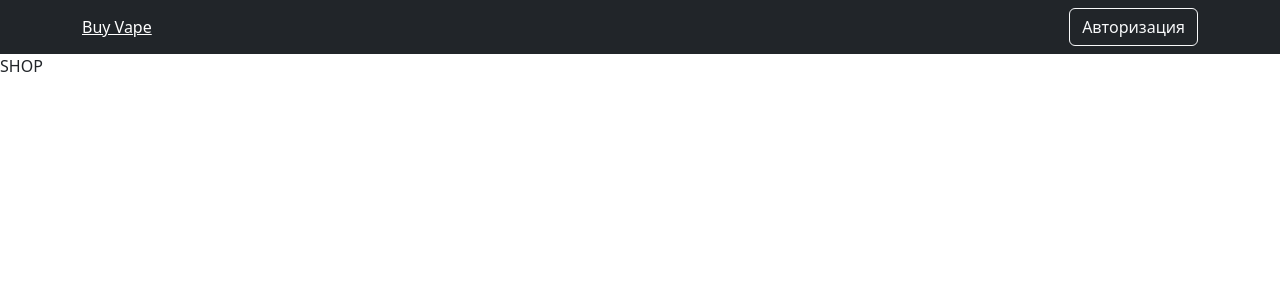
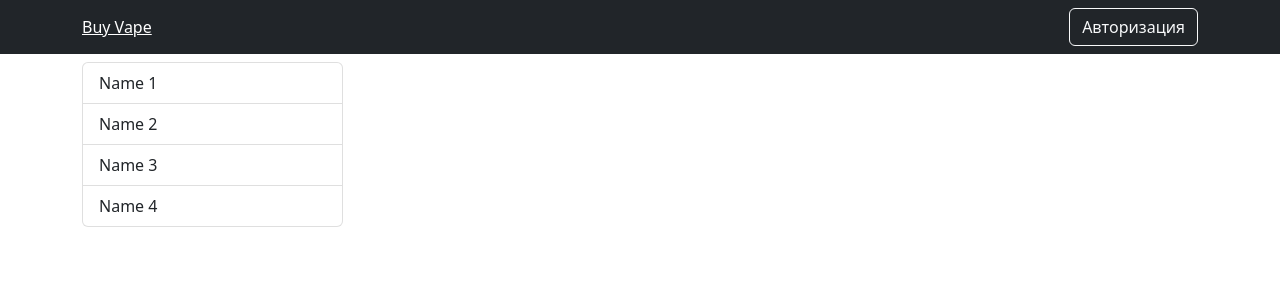
Before and after one commit to FreydZig/VapeTravel, a React (Create React App) app in the folder client/: page / in a window 1280 px wide. Shown: the top 300 px of the page. Built offline with nearby package versions, Linux system fonts and the light colour scheme.

Commit message:
feat: TypeBar

```diff
--- /dev/null
+++ b/client/src/components/TypeBar.js
@@ -0,0 +1,24 @@
+import React, {useContext} from 'react';
+import {Context} from "../index";
+import {observer} from "mobx-react-lite";
+import {ListGroup} from "react-bootstrap";
+
+const TypeBar = observer(() => {
+    const {products} = useContext(Context);
+    return (
+        <ListGroup>
+            {products.types.map(type =>
+                <ListGroup.Item
+                    style={{cursor: "pointer"}}
+                    active={type.id === products.selectedType.id}
+                    onClick={() => products.setSelectedType(type)}
+                    key={type.id}
+                >
+                    {type.name}
+                </ListGroup.Item>
+            )}
+        </ListGroup>
+    );
+});
+
+export default TypeBar;
--- a/client/src/pages/Shop.js
+++ b/client/src/pages/Shop.js
@@ -1,10 +1,19 @@
 import React from 'react';
+import {Col, Container, Row} from "react-bootstrap";
+import TypeBar from "../components/TypeBar";
 
 const Shop = () => {
     return (
-        <div>
-            SHOP
-        </div>
+        <Container>
+            <Row className="mt-2">
+                <Col md={3}>
+                    <TypeBar/>
+                </Col>
+                <Col md={9}>
+
+                </Col>
+            </Row>
+        </Container>
     );
 };
 
--- a/client/src/store/ProductsStore.js
+++ b/client/src/store/ProductsStore.js
@@ -4,7 +4,9 @@ export default class ProductsStore{
     constructor() {
         this._types = [
             {id: 1, name: 'Name 1'},
-            {id: 2, name: 'Name 2'}
+            {id: 2, name: 'Name 2'},
+            {id: 3, name: 'Name 3'},
+            {id: 4, name: 'Name 4'},
         ];
         this._brands = [
             {id: 1, name: 'BName 1'},
@@ -14,6 +16,8 @@ export default class ProductsStore{
             {id: 1, name: 'BName 1', description: 'fasfsa', price: 2223, img: 'https://img2.goodfon.ru/original/3694x2463/6/9a/evropeyskaya-koshka-dikiy-kot.jpg'},
             {id: 2, name: 'pName 2', description: 'fasfsa', price: 2223, img: 'https://wallpapersgood.ru/wallpapers/main/201128/koshka-kot-polosatyy-b0b9c75.jpg'}
         ];
+
+        this._selectedType = {};
         makeAutoObservable(this);
     }
 
@@ -29,6 +33,10 @@ export default class ProductsStore{
         this._products = products;
     }
 
+    setSelectedType(type){
+        this._selectedType = type;
+    }
+
     get types(){
         return this._types;
     }
@@ -40,4 +48,8 @@ export default class ProductsStore{
     get products(){
         return this._products;
     }
+
+    get selectedType(){
+        return this._selectedType
+    }
 }
```
